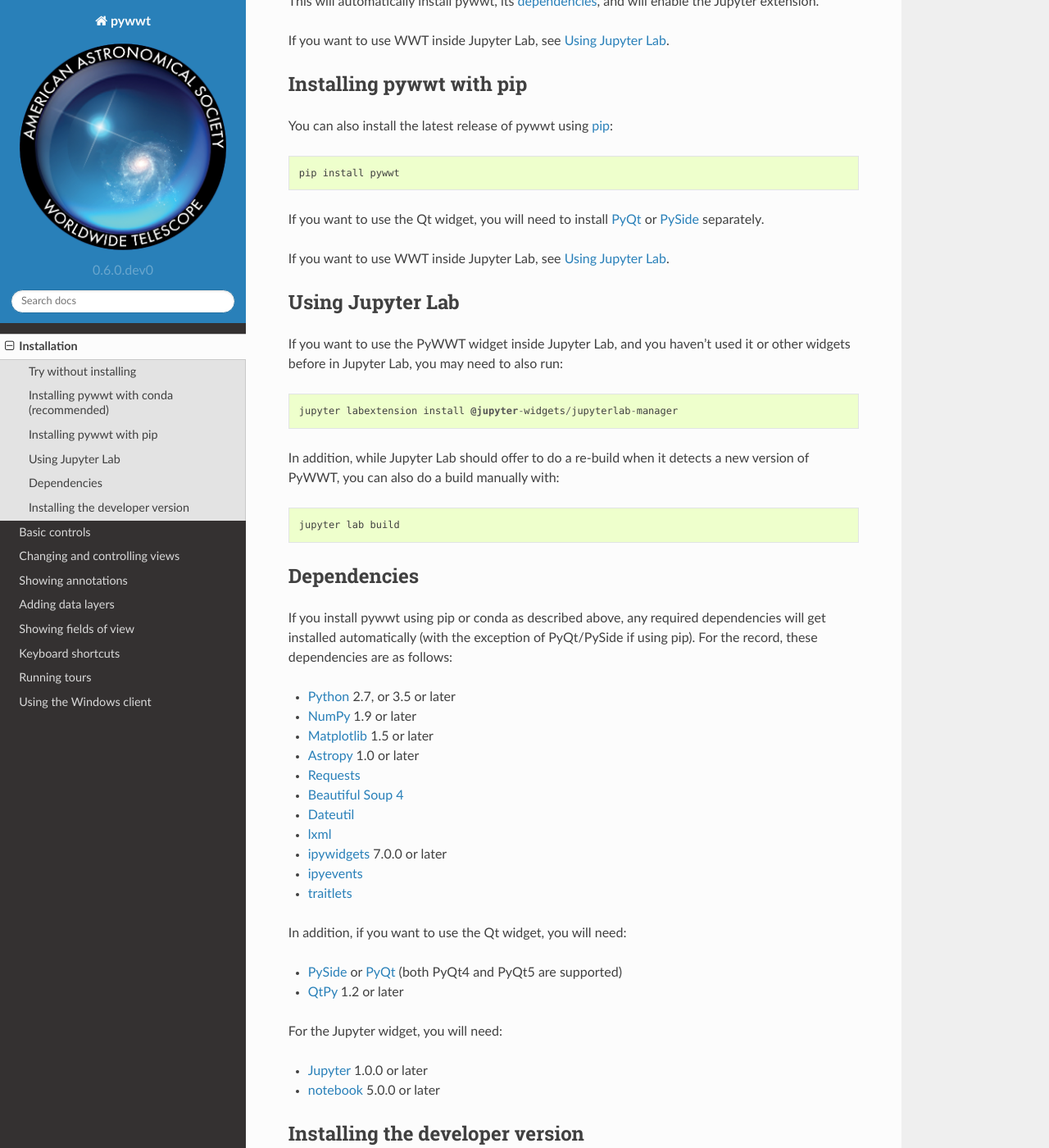
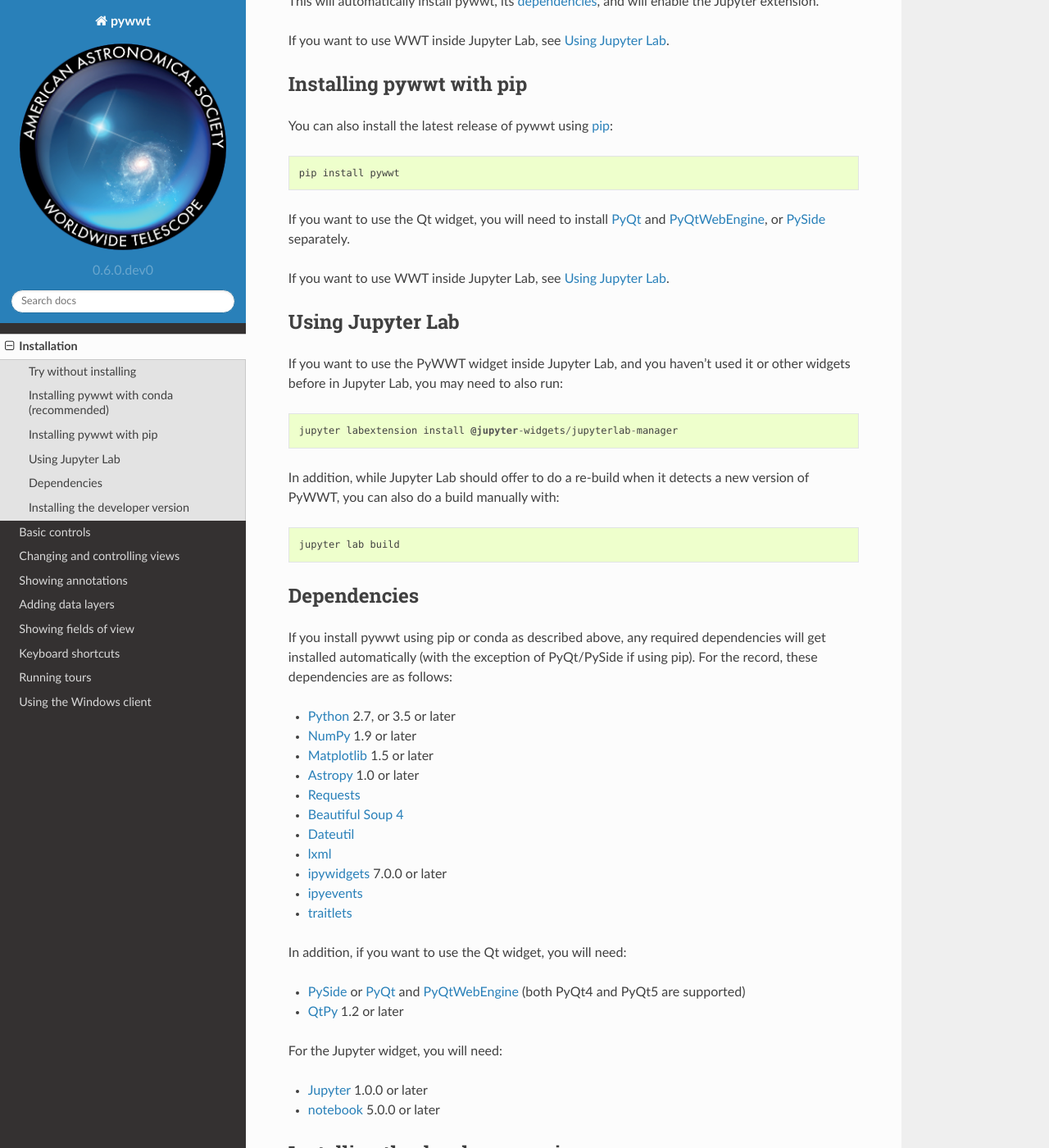
Before and after one commit to WorldWideTelescope/pywwt, a Sphinx documentation site: the page built from docs/installation.rst, in a window 1280 px wide and 1400 px high, scrolled down 517 px. Shown: the whole window at 82% size. Built offline with Sphinx 7.4.7 and the Read the Docs theme 2.0.0, drawn with Linux system fonts in a browser that asks for light colours; pages that are not in the unit, such as notebooks, are missing from menus.

Commit message:
Fix ReadTheDocs build for PyQt5 >= 5.12
This version separates out the "web engine" code into a separate package that
must also be installed.

```diff
--- a/docs/installation.rst
+++ b/docs/installation.rst
@@ -32,8 +32,9 @@
 
     pip install pywwt
 
-If you want to use the Qt widget, you will need to install
-`PyQt <https://riverbankcomputing.com/software/pyqt/intro>`_ or
+If you want to use the Qt widget, you will need to install `PyQt
+<https://riverbankcomputing.com/software/pyqt/intro>`_ and `PyQtWebEngine
+<https://riverbankcomputing.com/software/pyqtwebengine/intro>`_, or
 `PySide <https://wiki.qt.io/PySide>`_ separately.
 
 If you want to use WWT inside Jupyter Lab, see `Using Jupyter Lab`_.
@@ -73,7 +74,9 @@
 In addition, if you want to use the Qt widget, you will need:
 
 * `PySide <https://wiki.qt.io/PySide>`__ or `PyQt
-  <https://riverbankcomputing.com/software/pyqt/intro>`__ (both PyQt4 and PyQt5 are supported)
+  <https://riverbankcomputing.com/software/pyqt/intro>`__ and `PyQtWebEngine
+  <https://riverbankcomputing.com/software/pyqtwebengine/intro>`__ (both PyQt4
+  and PyQt5 are supported)
 * `QtPy <https://pypi.org/project/QtPy/>`__ 1.2 or later
 
 For the Jupyter widget, you will need:
--- a/setup.py
+++ b/setup.py
@@ -124,7 +124,8 @@
             'jupyter_sphinx',
         ],
         'qt': [
-            'PyQt5'
+            'PyQt5',
+            'PyQtWebEngine',
         ]
     },
     entry_points = {
```
